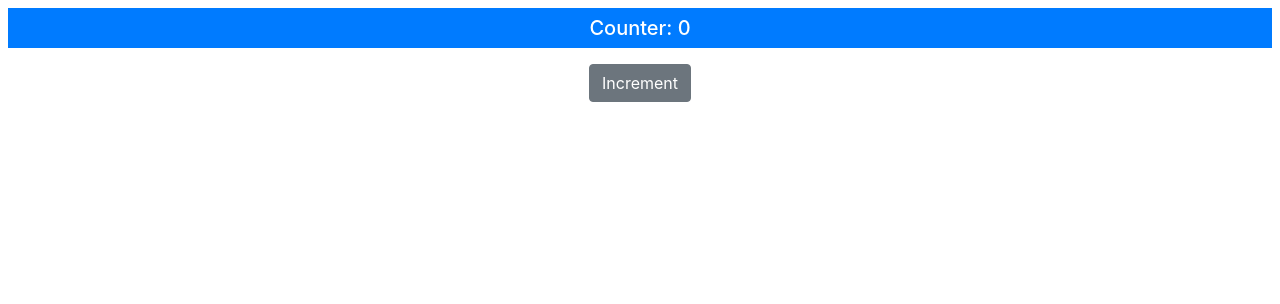
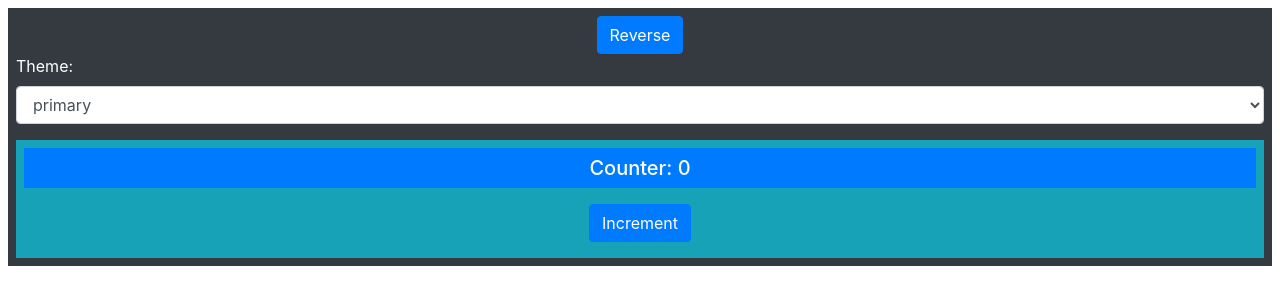
Before and after one commit to davidtrussler/pro-react-16_14_composing-applications, a React (Create React App) app: page / in a window 1280 px wide. Shown: the top 304 px of the page. Built offline with nearby package versions, Linux system fonts and the light colour scheme.

Commit message:
Demonstrates use of Children Prop - Demonstrates container children methods - Demonstrates sorting child components

```diff
--- a/src/App.js
+++ b/src/App.js
@@ -1,6 +1,7 @@
 import React, {Component} from 'react';
 import {Message} from './Message';
 import {ActionButton} from './ActionButton';
+import {ThemeSelector} from './ThemeSelector';
 
 export default class App extends Component {
   constructor(props) {
@@ -18,6 +19,7 @@ export default class App extends Component {
   render() {
     return (
       <div className="m-2 text-center">
+        <ThemeSelector>
           <Message
             theme="primary"
             message={`Counter: ${this.state.counter}`}
@@ -27,6 +29,7 @@ export default class App extends Component {
             text="Increment"
             callback={this.incrementCounter}
           />
+        </ThemeSelector>
       </div>
     )
   }
--- /dev/null
+++ b/src/ThemeSelector.js
@@ -0,0 +1,65 @@
+import React, {Component} from 'react';
+
+export class ThemeSelector extends Component {
+	constructor(props) {
+		super(props);
+
+		this.state = {
+			theme: 'primary',
+			reverseChildren: false
+		}
+
+		this.themes = ['primary', 'secondary', 'success', 'warning', 'dark'];
+	}
+
+	setTheme = (e) => {
+		this.setState({theme: e.target.value});
+	}
+
+	toggleReverse = () => {
+		this.setState({reverseChildren: !this.state.reverseChildren});
+	}
+
+	render() {
+		let modChildren = React.Children.map(this.props.children, (
+			c => React.cloneElement(c, {theme: this.state.theme})
+		));
+
+		if (this.state.reverseChildren) {
+			modChildren.reverse();
+		}
+
+		return(
+			<div className="bg-dark p-2">
+				<button
+					className="btn btn-primary"
+					onClick={this.toggleReverse}
+				>
+					Reverse
+				</button>
+
+				<div className="form-group text-left">
+					<label className="text-white">Theme: </label>
+					<select
+						className="form-control"
+						value={this.state.theme}
+						onChange={this.setTheme}
+					>
+						{this.themes.map(
+							theme => <option
+								key={theme}
+								value={theme}
+							>
+								{theme}
+							</option>
+						)}
+					</select>
+				</div>
+
+				<div className="bg-info p-2">
+					{modChildren}
+				</div>
+			</div>
+		)
+	}
+}
```
Lines whose indentation alone changed are shown as unchanged.
